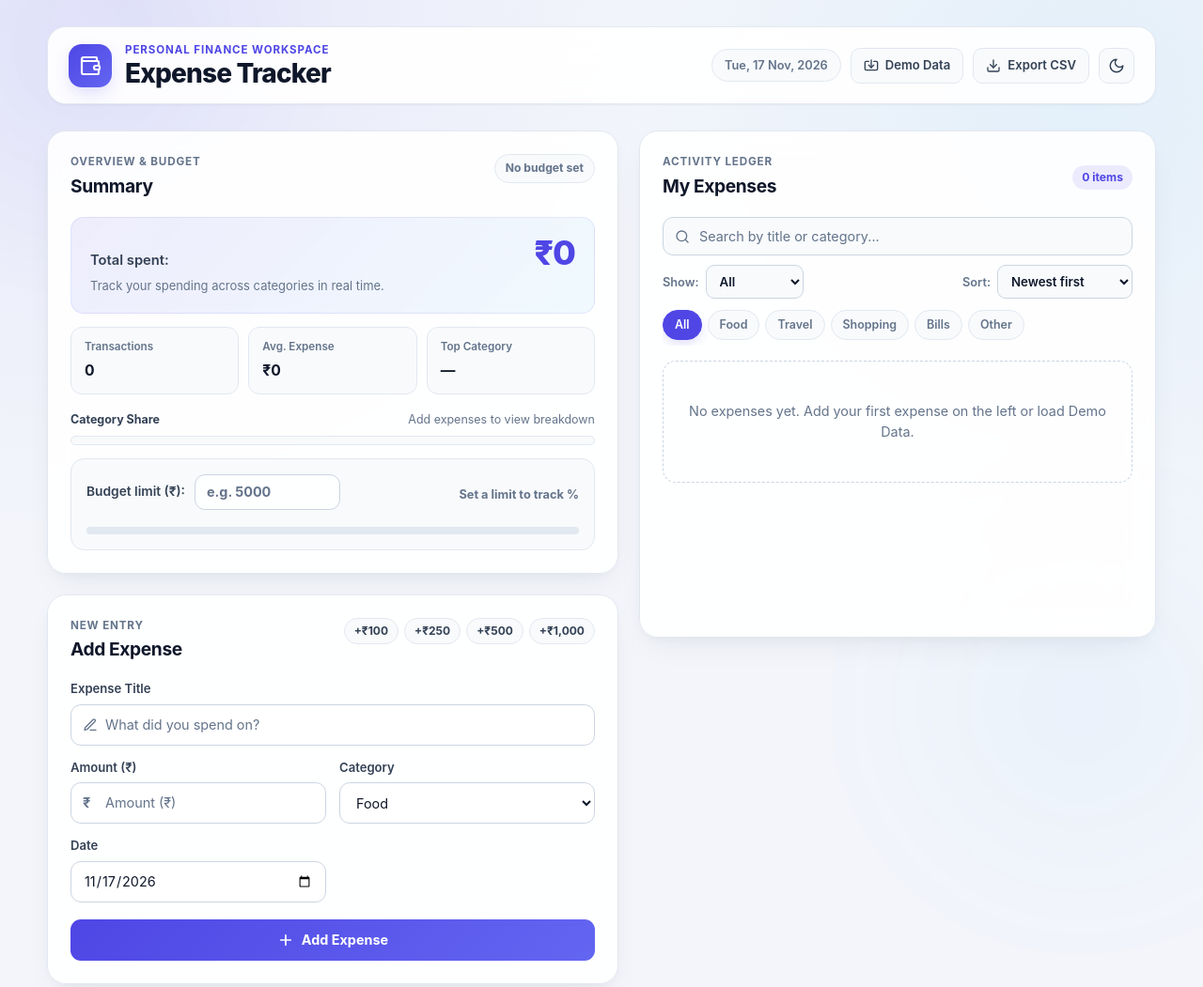
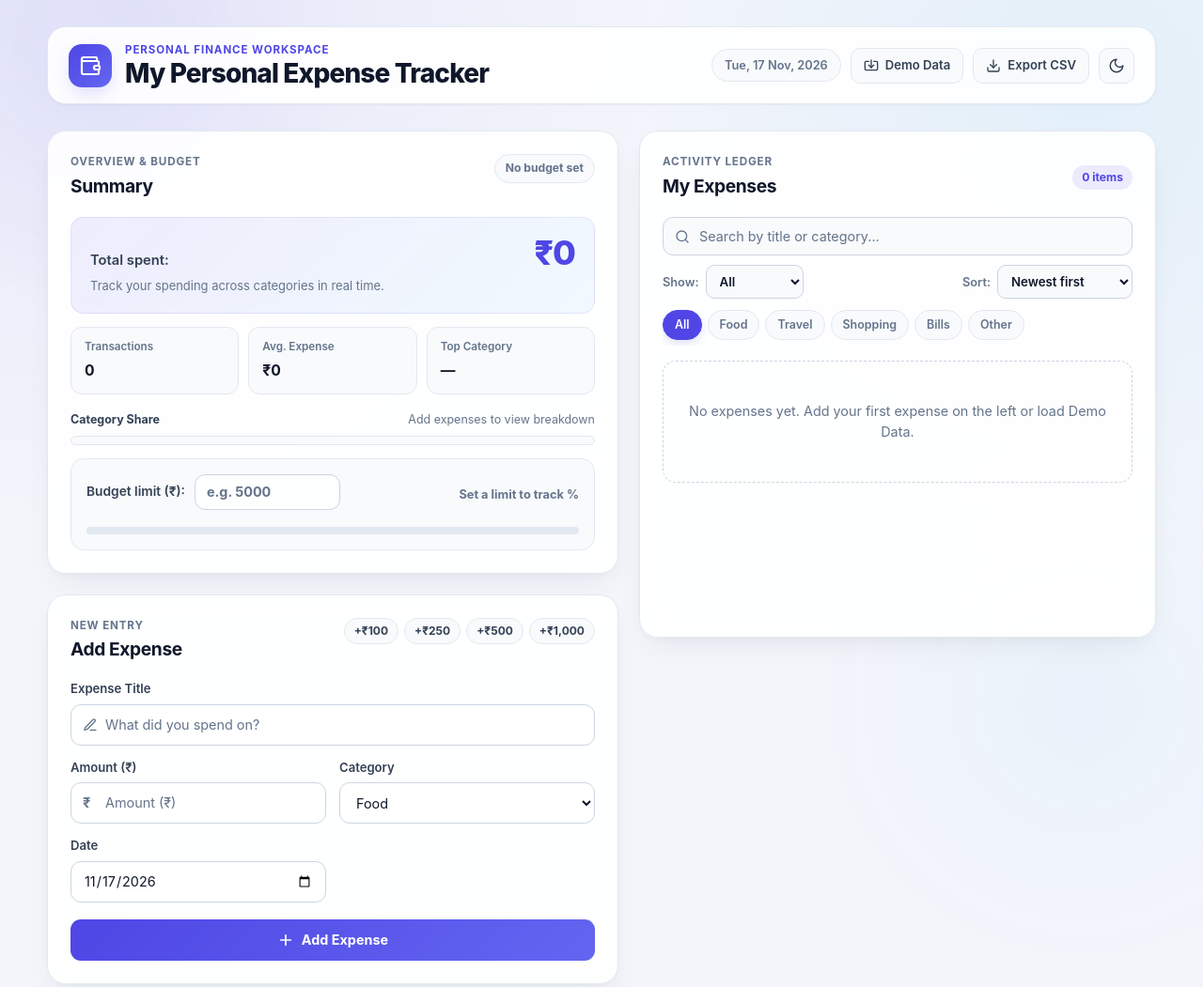
Before and after one commit to OPNooB06/personal-expense-tracker, a plain HTML site: page index.html in a window 1280 px wide. Shown: the whole page at 94% size. Drawn offline with Linux system fonts and the light colour scheme.

Commit message:
Changed page heading to My Personal Expense Tracker

```diff
--- a/index.html
+++ b/index.html
@@ -22,7 +22,7 @@
         </div>
         <div>
           <div class="eyebrow-badge">Personal Finance Workspace</div>
-          <h1>Expense Tracker</h1>
+          <h1>My Personal Expense Tracker </h1>
         </div>
       </div>
 
```
